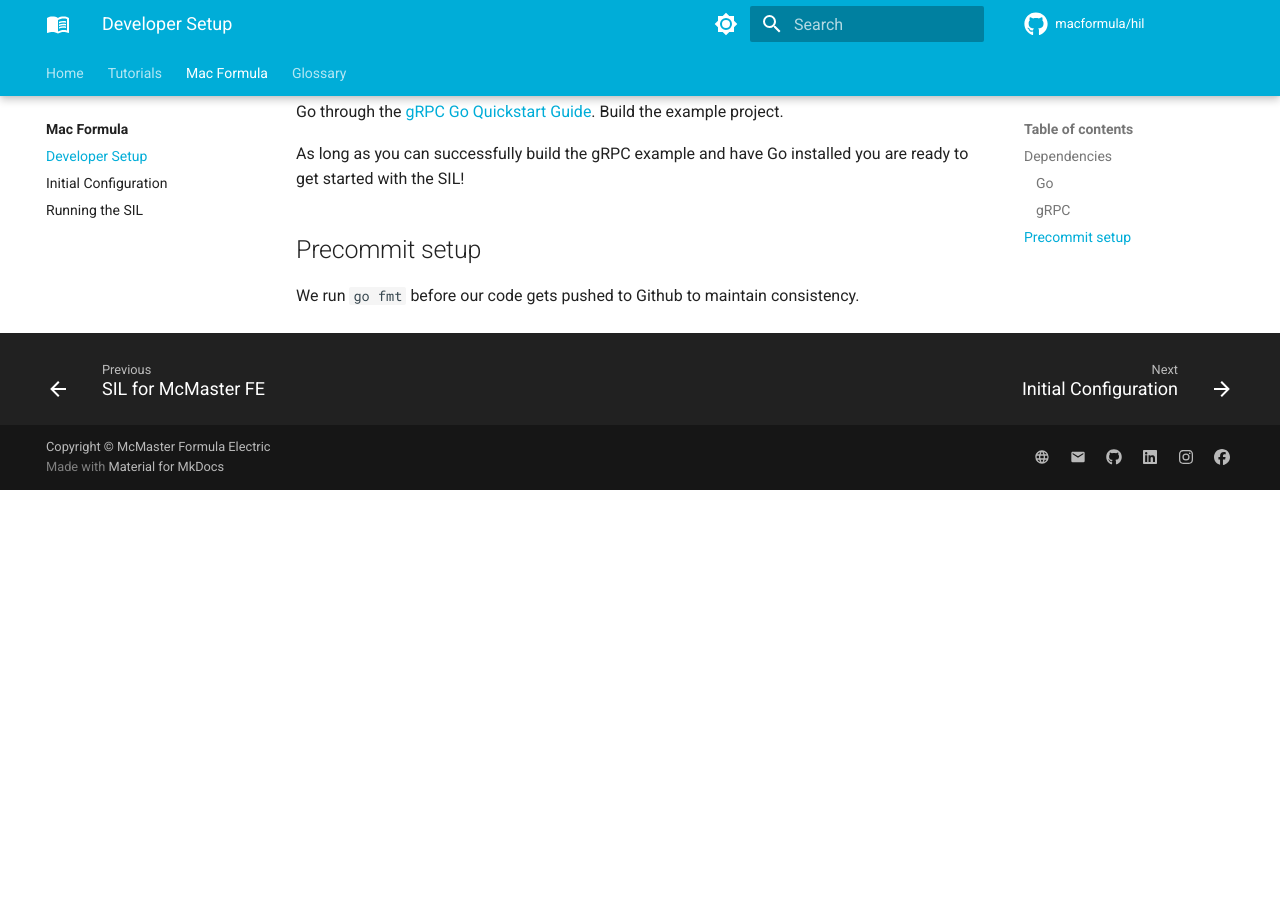
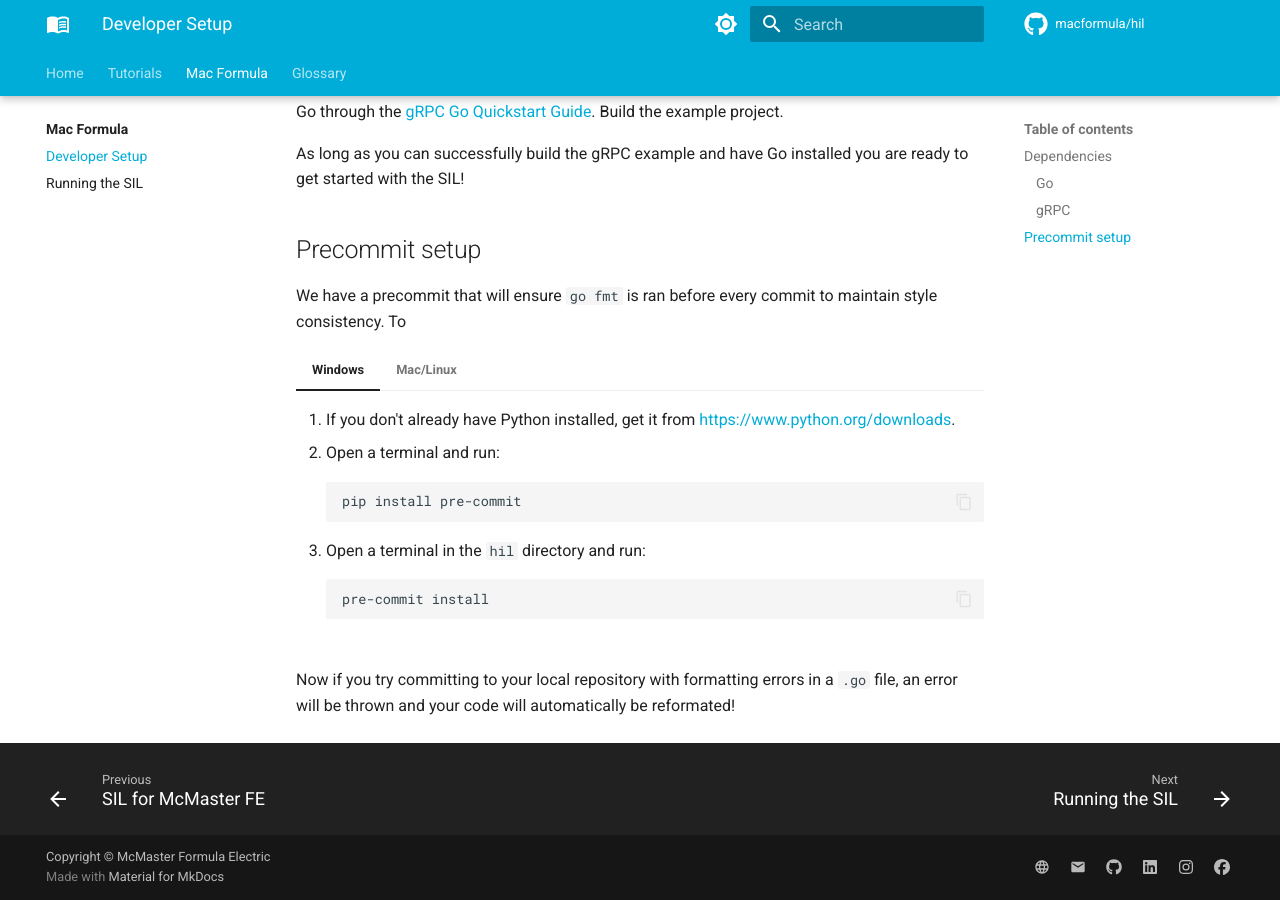
Before and after one commit to macformula/hil, an MkDocs documentation site: the page built from docs/docs/macfe/setup.md, in a window 1280 px wide and 900 px high, scrolled down 601 px. Built offline with MkDocs 1.6.1 and Material for MkDocs 9.7.7, drawn with Linux system fonts in a browser that asks for light colours; comment, search, counter and statistics services are not loaded; before the commit the page ends 1091 px from its top, so only the background shows below that.

Commit message:
added setup for sil

````diff
--- a/docs/docs/macfe/setup.md
+++ b/docs/docs/macfe/setup.md
@@ -24,4 +24,29 @@ As long as you can successfully build the gRPC example and have Go installed you
 
 ## Precommit setup
 
-We run `go fmt` before our code gets pushed to Github to maintain consistency.
+We have a precommit that will ensure `go fmt` is ran before every commit to maintain style consistency. To
+
+=== "Windows"
+    1. If you don't already have Python installed, get it from [https://www.python.org/downloads](https://www.python.org/downloads).
+    2. Open a terminal and run:
+    ```bash
+    pip install pre-commit
+    ```
+    3. Open a terminal in the `hil` directory and run:
+    ```bash
+    pre-commit install
+    ```
+
+
+=== "Mac/Linux"
+    1. If you don't already have Python installed, get it from [https://www.python.org/downloads](https://www.python.org/downloads), or by using a package manager like [Brew](https://docs.brew.sh).
+    2. Open a terminal and run:
+    ```bash
+    pip3 install pre-commit
+    ```
+    3. Open a terminal in the `hil` directory and run:
+    ```bash
+    pre-commit install
+    ```
+
+Now if you try committing to your local repository with formatting errors in a `.go` file, an error will be thrown and your code will automatically be reformated!
--- a/docs/mkdocs.yml
+++ b/docs/mkdocs.yml
@@ -114,11 +114,10 @@ nav:
     - index.md
   - Tutorials:
     - tutorials/index.md
-    - tutorials/quickstart/index.md
+    - tutorials/start/index.md
   - Mac Formula:
     - macfe/index.md
     - macfe/setup.md
-    - macfe/config.md
     - macfe/run.md
   - Glossary: glossary.md
 
````
Also changed, not shown: docs/docs/macfe/config.md (deleted, +0 -5 lines), docs/docs/macfe/run.md (+6 -0 lines), docs/docs/tutorials/index.md (+1 -1 lines), docs/docs/tutorials/quickstart/index.md (deleted, +0 -8 lines), docs/docs/tutorials/start/index.md (added, +18 -0 lines).
